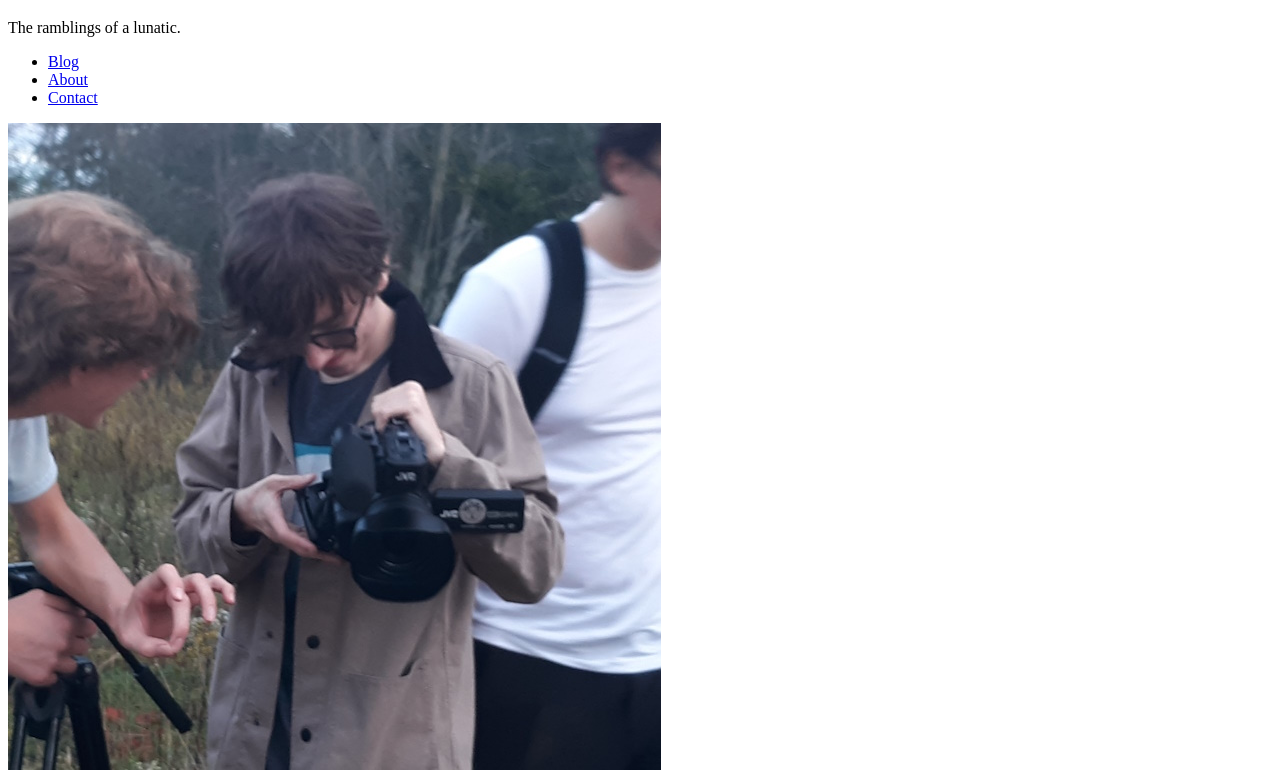
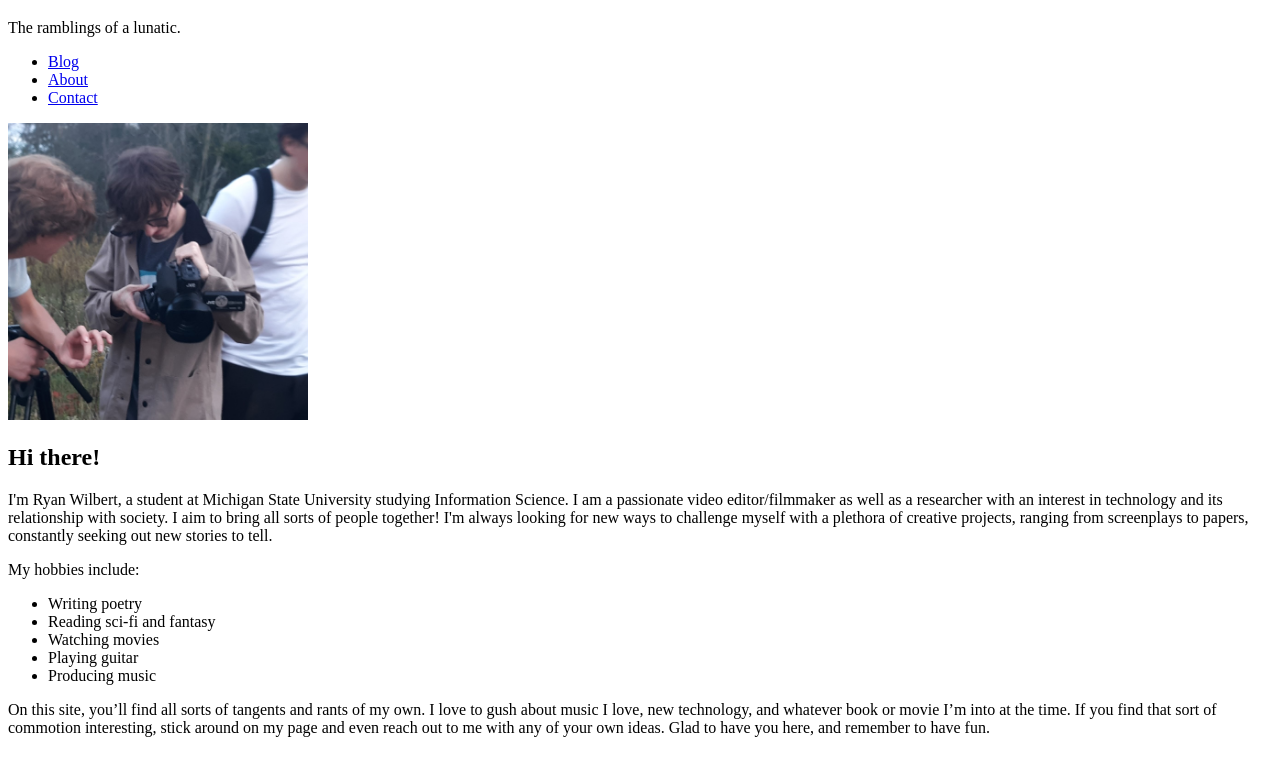
Before and after one commit to Ryan-Wilbert/mi349_blog, a plain HTML site: page about.html in a window 1280 px wide. Shown: the part 61-833 px from the top of the page. Drawn offline with Linux system fonts and the light colour scheme.

Commit message:
Fixed About Page Picture

```diff
--- a/about.html
+++ b/about.html
@@ -18,7 +18,7 @@
         </ul>
     </nav>
     <section>
-        <img id="Ryan_photo" src="images/photo_of_me.jpg" alt="Photo of me">
+        <img id="Ryan_photo" src="images/photo_of_me.jpg" alt="Photo of me" width="300">
         <h2>Hi there!</h2>
         <p>I'm Ryan Wilbert, a student at Michigan State University studying Information Science. I am a passionate video editor/filmmaker as well as a researcher with an interest in technology and its relationship with society. I aim to bring all sorts of people together! I'm always looking for new ways to challenge myself with a plethora of creative projects, ranging from screenplays to papers, constantly seeking out new stories to tell. </p>
         <p> My hobbies include:</p>
```
